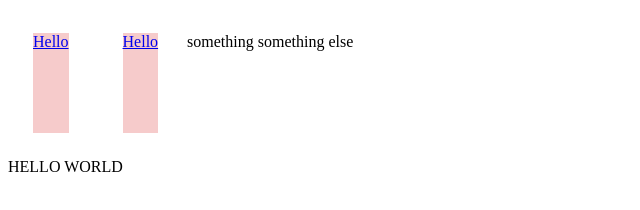
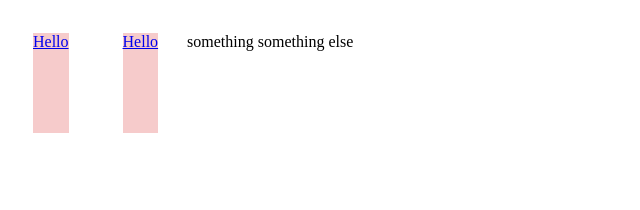
Before and after one commit to nasytvkr/QFJ-F, a plain HTML site: page index.html in a window 1280 px wide. Shown: the whole page, without its empty margins (0-640 px from the left). Drawn offline with Linux system fonts and the light colour scheme.

Commit message:
Revert "new final"

```diff
--- a/index.html
+++ b/index.html
@@ -13,7 +13,6 @@
     <a href="#">Hello</a>
 
     something something else
-    <header>HELLO WORLD</header>
     <p>Mahshad</p>
   </body>
 </html>
```
